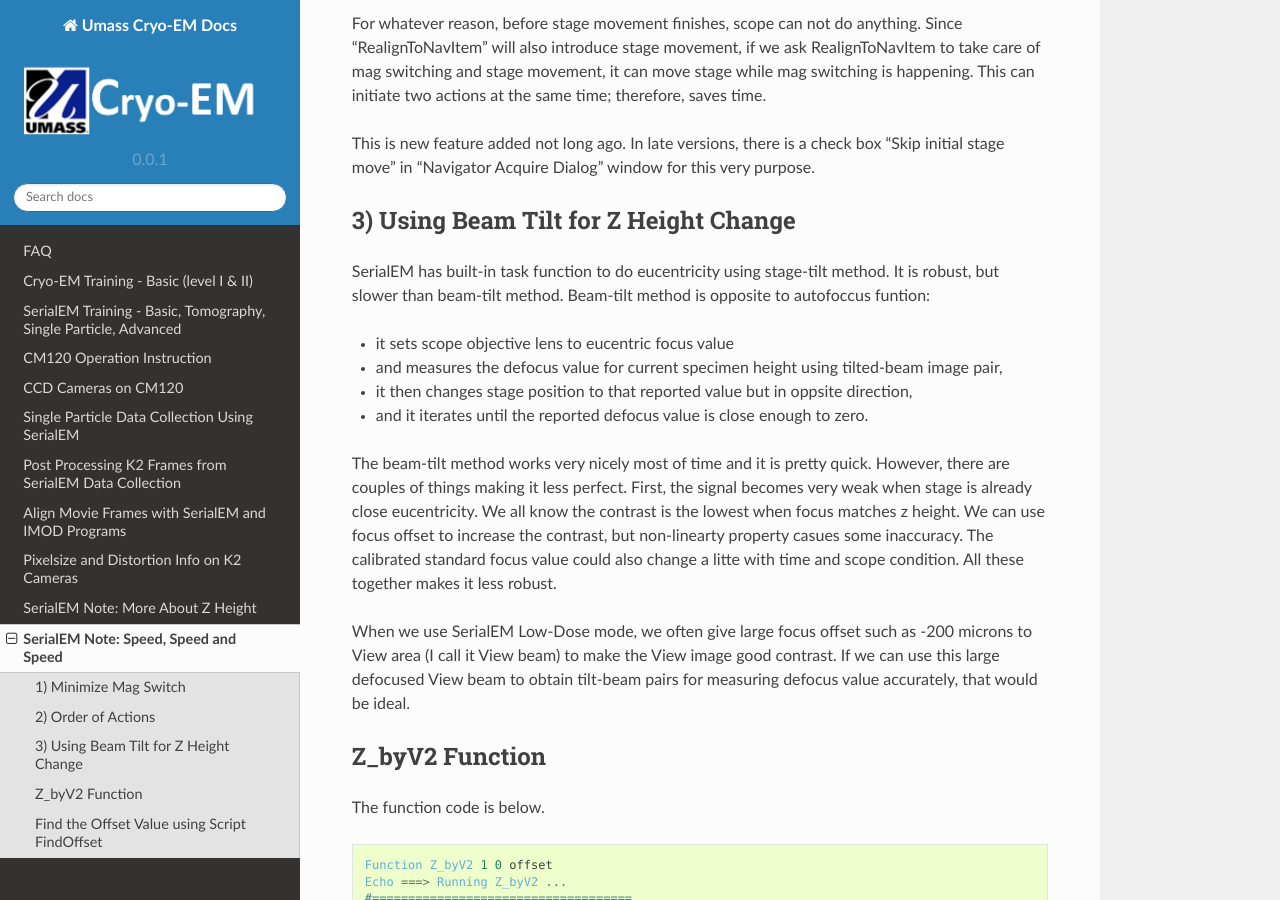
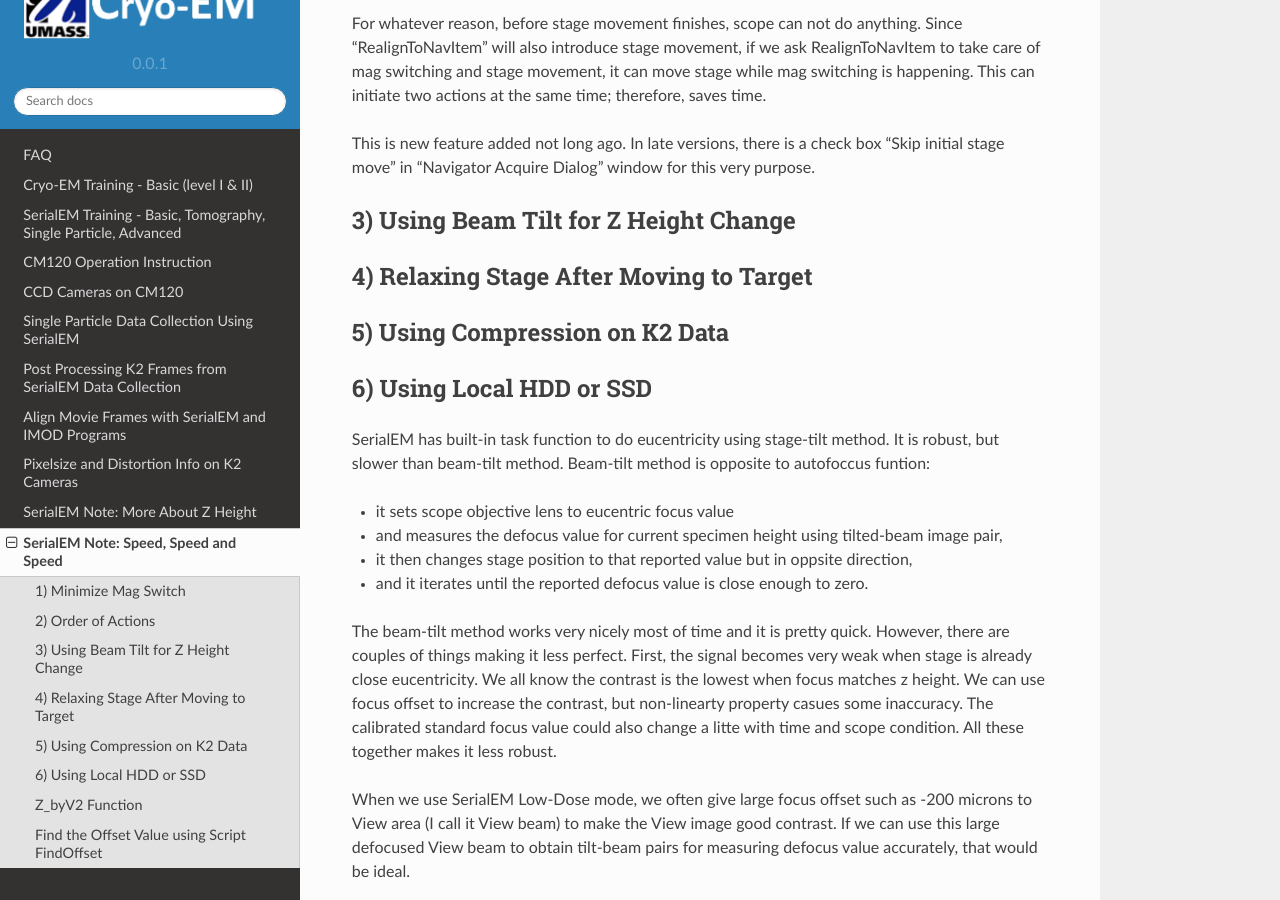
Before and after one commit to xuchen66/sphinx-emdocs, a Sphinx documentation site: the page built from source/serialEM-note-speed-speed-speed.rst, in a window 1280 px wide and 900 px high, scrolled down 1811 px. Built offline with Sphinx 7.4.7 and the Read the Docs theme 2.0.0, drawn with Linux system fonts in a browser that asks for light colours; pages that are not in the unit, such as notebooks, are missing from menus.

Commit message:
Update serialEM-note-speed-speed-speed.rst

```diff
--- a/source/serialEM-note-speed-speed-speed.rst
+++ b/source/serialEM-note-speed-speed-speed.rst
@@ -85,6 +85,21 @@ This is new feature added not long ago. In late versions, there is a check box "
 
 3) Using Beam Tilt for Z Height Change
 --------------------------------------
+
+.. _relax_stage:
+
+4) Relaxing Stage After Moving to Target
+----------------------------------------
+
+.. _using_compression:
+
+5) Using Compression on K2 Data
+-------------------------------
+
+.. _using_local_drive:
+
+6) Using Local HDD or SSD
+-------------------------
 
 
 SerialEM has built-in task function to do eucentricity using stage-tilt method. It is robust, but slower than beam-tilt method. Beam-tilt method is opposite to autofoccus funtion:
```
